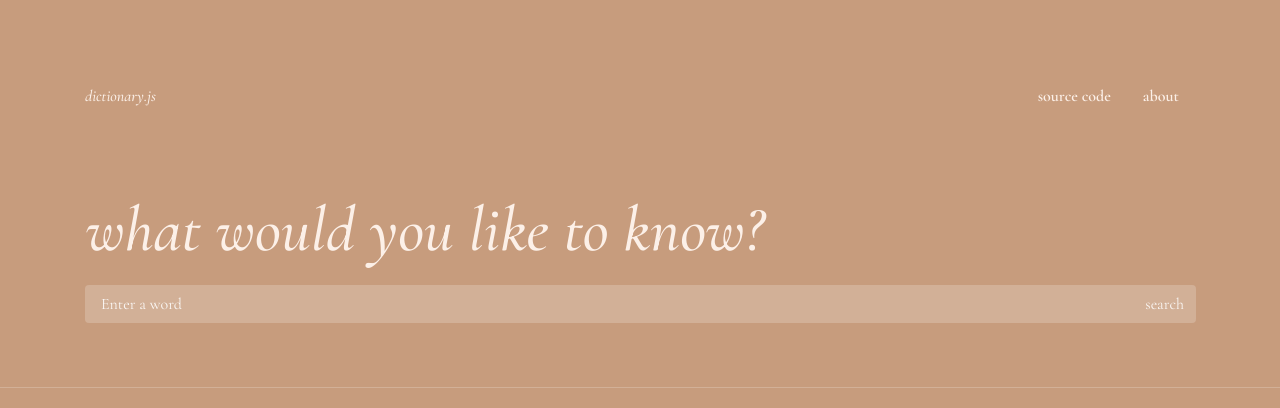
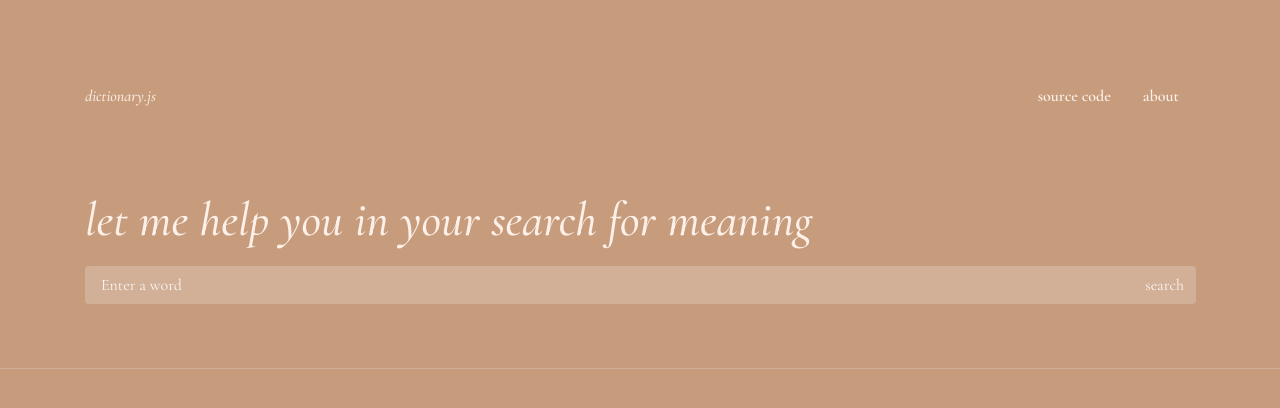
Before and after one commit to kimberleychallis/dictionary-react, a React (Create React App) app: page / in a window 1280 px wide. Shown: the top 408 px of the page. Built offline with nearby package versions, Linux system fonts and the light colour scheme; no server answers.

Commit message:
Changed the main header text

```diff
--- a/src/App.scss
+++ b/src/App.scss
@@ -50,7 +50,7 @@ body {
   padding: 4rem 0;
   h2 {
     font-style: italic;
-    font-size: 4rem;
+    font-size: 3rem;
     padding-bottom: 0.5rem;
   }
 
@@ -106,7 +106,7 @@ body {
     border-radius: 30px;
     padding: 0.25rem 2rem;
     background-color: $mainColour;
-    color: white;
+    color: $textColour;
     font-family: "Times New Roman", Times, sans-serif, serif;
     font-size: 1rem;
     letter-spacing: 0.1rem;
@@ -151,6 +151,7 @@ body {
     border-left: $appBorder;
     padding: 1.5rem 2rem;
     font-size: 1rem;
+    line-height: 1.5;
   }
 
   .example {
--- a/src/Dictionary.js
+++ b/src/Dictionary.js
@@ -35,7 +35,8 @@ const Dictionary = () => {
         <div className="App-search">
           <div className="row">
             <div className="col">
-              <h2>what would you like to know?</h2>
+              <h2>let me help you in your search for meaning</h2>
+
               <form className="Search" onSubmit={handleSubmit}>
                 <div className="input-group">
                   <input
```
